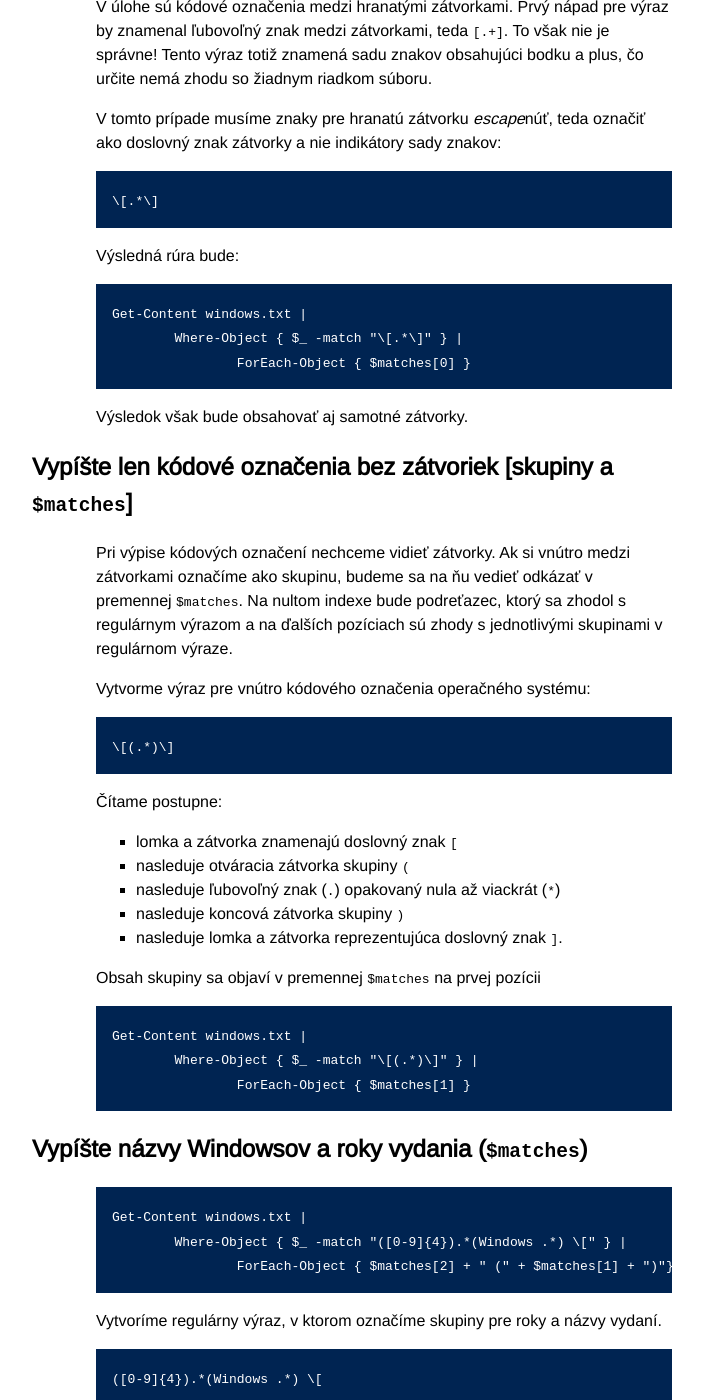
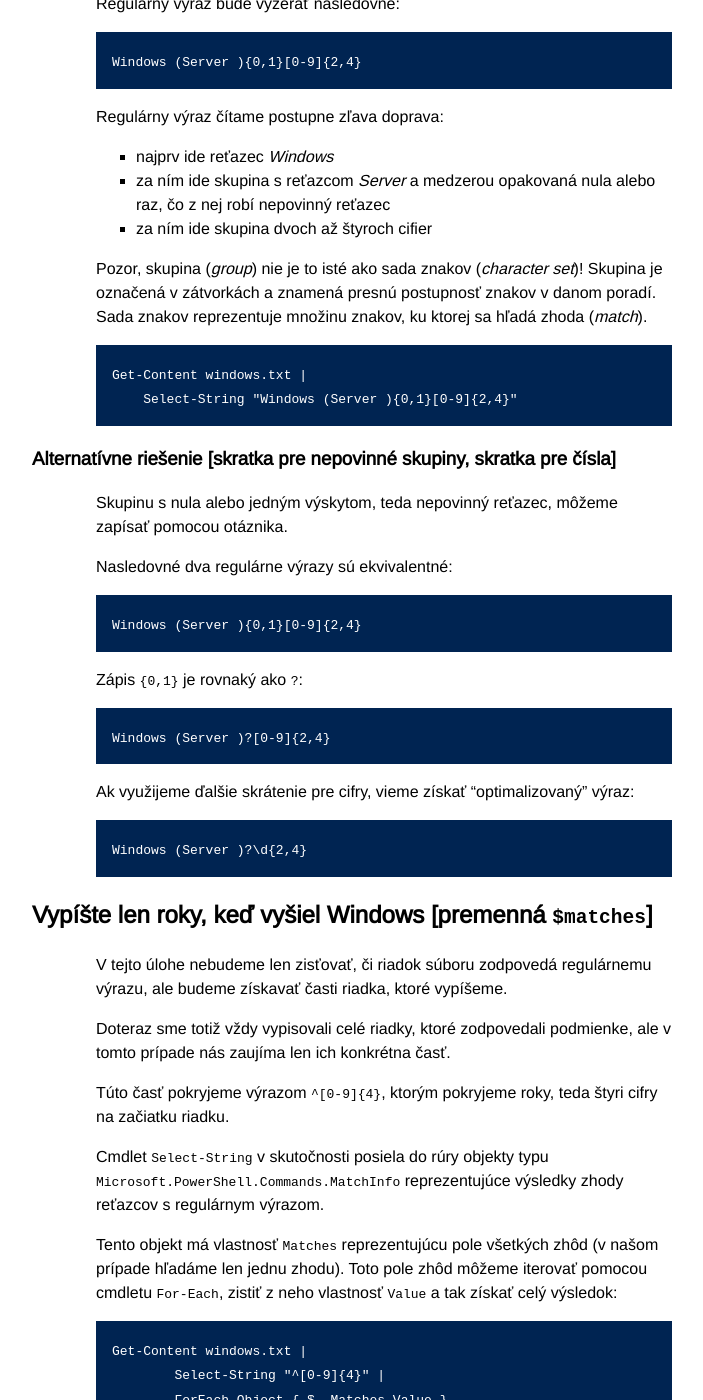
Before and after one commit to novotnyr/powershell-cvicebnica, a Jekyll site: the page built from regexp.markdown, in a window 1280 px wide and 1400 px high, scrolled down 6179 px. Shown: the whole window, without its empty margins (288-991 px from the left). Built offline with Jekyll 4.4.1, drawn with Linux system fonts in a browser that asks for light colours; some of the changed text lies outside the part shown.

Commit message:
Preformulovane priklady s regexpami

```diff
--- a/regexp.markdown
+++ b/regexp.markdown
@@ -11,7 +11,7 @@
 Regulárne výrazy však môžu obsahovať veľmi zložité predpisy pre vyhľadávanie, ktoré by sa inak muselo zložitým spôsobom programovať. Ide o situácie, keď chceme hľadať opakovania reťazcov, vyhľadávať so sadou povolených, či zakázaných znakov, alebo hľadať viacero podreťazcov súčasne.
 
 Ukážkové dáta
---------------
+-------------
 
 Predstavme si ukážkové dáta v súbore `windows.txt`.
 
@@ -33,7 +33,7 @@
 	2016-09-26 Windows Server 2016 [vNext] #win #win-nt #server
 
 Vypíšte vydania Windowsu vydané v roku 2015 [`Where-Object` a `match`]
-----------------------------------
+----------------------------------------------------------------------
 
 	Get-Content windows.txt | Select-String 2015
 
@@ -43,7 +43,7 @@
 
 
 Vypíšte vydania Windowsu vydané v roku 2015
----------------------
+-------------------------------------------
 
 	Select-String 2015 windows.txt
 
@@ -65,7 +65,7 @@
 </div>
 
 Vypíšte vydania Windowsu vydané v roku 2015 [bez názvov súborov a výskytov]
----------------------------------
+---------------------------------------------------------------------------
 
 	Get-Content windows.txt | Select-String 2015
 
@@ -73,7 +73,7 @@
 
 
 Vypíšte vydania Windowsu vydané v roku 2013
----------------------------------
+-------------------------------------------
 Nemôžeme hľadať jednoduchú zhodu cez `2012`, pretože by sme dostali aj *Windows Server 2012 R2* z roku 2013.
 
 Použime regulárny výraz ukotvený k začiatku riadku. Znak `^` predstavuje ukotvenie vyhľadávaného predpisu ku začiatku riadku.
@@ -81,7 +81,7 @@
 	Get-Content windows.txt | Select-String "^2013"
 
 Vypíšte serverovské edície
----------------------------------
+--------------------------
 
 Použime ukotvenie ku koncu riadku
 
@@ -92,36 +92,54 @@
 	Get-Content windows.txt | Select-String "Windows Server"
 
 Vypíšte systémy vydané v októbri [bodka ako zástupný znak]
-----------------------------------
+----------------------------------------------------------
 
-Hrubé riešenie použije bodku `.` ako zástupný symbol pre jeden znak. Použijeme štyri bodky pre štyri cifry v roku
+Hrubé riešenie použije bodku `.` ako zástupný symbol pre jeden znak. Použijeme štyri bodky pre štyri cifry v roku,
+čo zodpovedá regulárnemu výrazu `....-10`.
 
-	Get-Content windows.txt | Select-String "....-10"
+
+	Get-Content windows.txt |
+	    Select-String "....-10"
 
 Vypíšte systémy vydané v októbri [opakovania]
-----
+---------------------------------------------
 Opakovanie, kde je jasný presný počet, vyjadríme výrazom v zložených zátvorkách. Výraz `.{4}` znamená "ľubovoľný znak opakovaný štyrikrát".
 
-	Get-Content windows.txt | Select-String ".{4}-10"
+	Get-Content windows.txt |
+	    Select-String ".{4}-10"
 
 Vypíšte systémy v rokoch 2000-2009 [sady znakov]
-----------------------------------
+------------------------------------------------
 
 V hranatých zátvorkách môžeme vyjadriť sadu povolených znakov.
 
-	Get-Content windows.txt | Select-String "^200[0123456789]"
+	Get-Content windows.txt |
+	    Select-String "^200[0123456789]"
 
 Toto riešenie je však ťažkopádne, keď vieme používať rozsahy povolených znakov.
 
 Vypíšte systémy v rokoch 2000-2009 [rozsahy znakov]
-----------------------------------
+---------------------------------------------------
 
 V hranatých zátvorkách môžeme vyjadriť sadu povolených znakov. Výraz `[0-9]` reprezentuju znaky od nuly po deviatku.
 
-	Get-Content windows.txt | Select-String "^200[0-9]"
+	Get-Content windows.txt |
+	    Select-String "^200[0-9]"
+
+Vypíšte systémy v rokoch 2000-2009 [rozsahy znakov]
+---------------------------------------------------
+
+Regulárne výrazy často definujú skratky pre typické rozsahy znakov.
+Znak reprezentujúci cifru možno vyjadriť buď sadou `[0-9]` alebo
+skratkou `\d` (*d*ecimal).
+
+Výraz sa potom skráti na nasledovnú rúru:
+
+	Get-Content windows.txt |
+	    Select-String "^200\d"
 
 Vypíšte systémy, ktoré nemali číslo verzie v oficiálnom názve [negácia rozsahu znakov]
---------------------
+--------------------------------------------------------------------------------------
 
 Ak chceme použiť sadu *zakázaných* znakov, v hranatých zátvorkách je na prvom mieste strieška `^`.
 
@@ -131,85 +149,186 @@
 
 Výraz čítame ako "nie je povolená nula až deviatka a bodka".
 
-	Get-Content windows.txt | Select-String "Windows [^0-9.]"
+	Get-Content windows.txt |
+	    Select-String "Windows [^0-9.]"
 
 V úlohe sú dve nečakané situácie:
 
 *	strieška má v regulárnych výrazoch dva odlišné významy: znamená ukotvenie k začiatku riadku a zároveň reprezentuje negáciu pri sade znakov.
 *	bodka v sade znakov neznamená zástupný symbol pre ľubovoľný znak, ale doslovný znak bodky
 
+### Alternatívne riešenie [`\d`, `\D`]
+
+Regulárny výraz `[^0-9]` môžeme zapísať skrátením cez:
+
+    [^\d]
+
+To reprezentuje sadu znakov "nie cifry". Tento zápis možno ešte skrátiť na:
+
+    \D
+
+Reprezentuje to "nečíselný znak".
+
+	Get-Content windows.txt |
+	    Select-String "Windows \D"
+
 Vypíšte systémy, ktoré majú v názve číslo roku [rozsahy znakov s opakovaním]
-------------
+----------------------------------------------------------------------------
 
 Hľadáme systémy, ktoré majú v názve *Windows*, a chceme pokryť dvojciferné verzie (ako napr. 98), ale aj typické štvorciferné Windows 2000.
 
-	Get-Content windows.txt | Select-String "Windows [0-9]{2,4}"
+	Get-Content windows.txt |
+	    Select-String "Windows [0-9]{2,4}"
+
+### Alternatívne riešenie so sadou znakou [`\d`]
+
+Ak použijeme skratku pre znak reprezentujúci číslo (`\d`), cmdlet sa skráti:
+
+	Get-Content windows.txt |
+	    Select-String "Windows \d{2,4}"
+
 
 Vypíšte systémy, ktoré majú v názve číslo roku, ale neignorujme serverovské edície [rozsahy znakov s opakovaním, zástupný znak hviezdička]
-------------
-Hľadáme systémy, ktoré majú v názve *Windows*, a chceme pokryť dvojciferné verzie (ako napr. 98), ale aj typické štvorciferné Windows 2000. Zároveň potrebujeme pokryť situácie, kde medzi *Windows* a číslom verzie je nepovinný *Server*. To vyjadríme cez opakovanie ľubovoľného znaku, čo reprezentuje cez výraz `.*`.
+------------------------------------------------------------------------------------------------------------------------------------------
+Hľadáme systémy, ktoré majú v názve *Windows*, a chceme pokryť dvojciferné
+verzie (ako napr. 98), ale aj typické štvorciferné Windows 2000. Zároveň
+potrebujeme pokryť situácie, kde medzi *Windows* a číslom verzie je
+nepovinný *Server*. To vyjadríme cez opakovanie ľubovoľného znaku, čo
+reprezentuje cez výraz `.*`.
 
-	Get-Content windows.txt | Select-String "Windows.*[0-9]{2,4}"
+	Get-Content windows.txt |
+	    Select-String "Windows.*[0-9]{2,4}"
 
-Výraz znamená "hľadaj najprv *Windows*, za ním ľubovoľný znak opakovaný nula či viakrát a za ním idú dve alebo štyri čísla"
+Výraz znamená "hľadaj najprv *Windows*, za ním ľubovoľný znak opakovaný nula
+či viakrát a za ním idú dve alebo štyri čísla"
+
+### Alternatívne riešenie
+
+	Get-Content windows.txt |
+	    Select-String "Windows.*\d{2,4}"
+
 
 Vypíšte systémy, ktoré majú v názve číslo roku, ale neignorujme serverovské edície [skupiny, voliteľný reťazec]
-------------
+---------------------------------------------------------------------------------------------------------------
+
 Hľadáme systémy, ktoré majú v názve *Windows*, nasledovaný nepovinným serverom a číslom roku (či už dvojciferným alebo štvorciferným).
 
 Nepovinný reťazec môžeme označiť ako **skupinu znakov** opakovanú nula alebo raz. Skupiny ohraničujeme bežnými zátvorkami.
 
-	Get-Content windows.txt | Select-String "Windows (Server ){0,1}[0-9]{2,4}"
+Regulárny výraz bude vyzerať nasledovne:
+
+    Windows (Server ){0,1}[0-9]{2,4}
 
 Regulárny výraz čítame postupne zľava doprava:
 
-*	najprv ide *Windows*
+*	najprv ide reťazec *Windows*
 *	za ním ide skupina s reťazcom *Server* a medzerou opakovaná nula alebo raz, čo z nej robí nepovinný reťazec
 *	za ním ide skupina dvoch až štyroch cifier
 
-Pozor, skupina (*group*) nie je to isté ako sada znakov (*character set*). Skupina je označená v zátvorkách a znamená presnú postupnosť znakov v danom poradí. Sada znakov reprezentuje množinu znakov, ku ktorej sa hľadá zhoda (*match*).
+Pozor, skupina (*group*) nie je to isté ako sada znakov (*character set*)! Skupina je označená
+v zátvorkách a znamená presnú postupnosť znakov v danom poradí. Sada znakov reprezentuje množinu znakov,
+ku ktorej sa hľadá zhoda (*match*).
+
+	Get-Content windows.txt |
+	    Select-String "Windows (Server ){0,1}[0-9]{2,4}"
+
+### Alternatívne riešenie [skratka pre nepovinné skupiny, skratka pre čísla]
+
+Skupinu s nula alebo jedným výskytom, teda nepovinný reťazec, môžeme zapísať
+pomocou otáznika.
+
+Nasledovné dva regulárne výrazy sú ekvivalentné:
+
+    Windows (Server ){0,1}[0-9]{2,4}
+
+Zápis `{0,1}` je rovnaký ako `?`:
+
+    Windows (Server )?[0-9]{2,4}
+
+Ak využijeme ďalšie skrátenie pre cifry, vieme získať "optimalizovaný"
+výraz:
+
+    Windows (Server )?\d{2,4}
 
 Vypíšte len roky, keď vyšiel Windows [premenná `$matches`]
--------------------------------
-V tejto úlohe nebudeme len zisťovať, či riadok súboru zodpovedá regulárnemu výrazu, ale budeme získavať časti riadka, ktoré vypíšeme. Takéto situácie už však nedokážeme pokryť cmdletom `Select-String`. Na druhej strane však vieme využiť operátor `-match` a jeho pokročilé vlastnosti.
+----------------------------------------------------------
+V tejto úlohe nebudeme len zisťovať, či riadok súboru zodpovedá regulárnemu
+výrazu, ale budeme získavať časti riadka, ktoré vypíšeme.
 
-Powershell pošle výsledok zhody regulárneho výrazu so vstupom do špeciálnej premennej `$matches`, na ktorú sa môžeme odkázať v rúre. Premenná je typu pole, ktoré obsahuje na nultej pozícii podreťazec vyhovujúci regulárnemu výrazu.
+Doteraz sme totiž vždy vypisovali celé riadky, ktoré zodpovedali podmienke,
+ale v tomto prípade nás zaujíma len ich konkrétna časť.
 
-Výrazom `^[0-9]{4}` pokryjeme roky, teda štyri cifry na začiatku riadku. Rok na každom riadku sa objaví na nultom prvku premennej `$matches`, a pristúpime k nemu cez `$matches[0]`.
+Túto časť pokryjeme výrazom `^[0-9]{4}`, ktorým pokryjeme roky, teda štyri
+cifry na začiatku riadku.
 
-	Get-Content windows.txt |
-		Where-Object { $_ -match "^[0-9]{4}" } |
-			ForEach-Object { $matches[0] }
+Cmdlet `Select-String` v skutočnosti posiela do rúry objekty typu
+`Microsoft.PowerShell.Commands.MatchInfo` reprezentujúce výsledky
+zhody reťazcov s regulárnym výrazom.
 
-<div markdown="1" class="alternative-solution">
-V Powershelli 3.0 a novšom možno použiť aj vylepšený cmdlet `Select-String`, i keď s ťažkopádnejšou syntaxou.
+Tento objekt má vlastnosť `Matches` reprezentujúcu pole všetkých zhôd
+(v našom prípade hľadáme len jednu zhodu). Toto pole zhôd môžeme
+iterovať pomocou cmdletu `For-Each`, zistiť z neho vlastnosť `Value`
+a tak získať celý výsledok:
 
 	Get-Content windows.txt |
 		Select-String "^[0-9]{4}" |
-			ForEach-Object { $_.matches.groups[0].value }
+            ForEach-Object { $_.Matches.Value }
 
-V tomto prípade sa každý vyhovujúci riadok pretaví do objektu `MatchInfo`, kde z vlastnosti `matches.groups` na nultej pozícii vytiahneme príslušný vyhovujúci podreťazec.
-</div>
+Pozn.: hoci by sa zdalo, že výsledok získame cez `Select-Object`,
+nesmieme zabúdať, že tento cmdlet nepodporuje prístup k vnoreným vlastnostiam.
+
+### Alternatívne riešenie
+
+K vnoreným hodnotám môžeme pristúpiť aj dvojkombináciou `For-Each`:
+
+    Select-String "^\d{4}" | % Matches | % Value
+
+### Alternatívne riešenie
+
+Powershell dokáže poslať výsledok zhody regulárneho výrazu so vstupom do
+špeciálnej premennej `$matches`, na ktorú sa môžeme odkázať v rúre. Premenná je
+typu pole, ktoré obsahuje na nultej pozícii podreťazec vyhovujúci regulárnemu
+výrazu.
+
+Rok na každom riadku sa objaví na nultom prvku premennej `$matches`, a
+pristúpime k nemu cez `$matches[0]`.
+
+	Get-Content windows.txt |
+		Where-Object { $_ -match "^\d{4}" } |
+			ForEach-Object { $matches[0] }
 
 Vypíšte len kódové označenia [escape a `$matches`]
----------------------------------
-V úlohe sú kódové označenia medzi hranatými zátvorkami. Prvý nápad pre výraz by znamenal ľubovoľný znak medzi zátvorkami, teda `[.+]`. To však nie je správne! Tento výraz totiž znamená sadu znakov obsahujúci bodku a plus, čo určite nemá zhodu so žiadnym riadkom súboru.
+--------------------------------------------------
 
-V tomto prípade musíme znaky pre hranatú zátvorku *escape*núť, teda označiť ako doslovný znak zátvorky a nie indikátory sady znakov:
+V úlohe sú kódové označenia medzi hranatými zátvorkami. Prvý nápad pre výraz by
+znamenal ľubovoľný znak medzi zátvorkami, teda `[.+]`. To však nie je správne!
+Tento výraz totiž znamená sadu znakov obsahujúci bodku a plus, čo určite nemá
+zhodu so žiadnym riadkom súboru.
+
+V tomto prípade musíme znaky pre hranatú zátvorku *escape*núť, teda označiť ako
+doslovný znak zátvorky a nie indikátory sady znakov:
 
 	\[.*\]
 
 Výsledná rúra bude:
 
+    Get-Content windows.txt |
+        Select-String "\[.*\]" |
+            ForEach-Object { $_.Matches.Value }
+
+Výsledok však bude obsahovať aj samotné zátvorky.
+
+### Alternatívne riešenie
+
 	Get-Content windows.txt |
 		Where-Object { $_ -match "\[.*\]" } |
 			ForEach-Object { $matches[0] }
 
-Výsledok však bude obsahovať aj samotné zátvorky.
+Vypíšte len kódové označenia bez zátvoriek [skupiny a `$matches`]
+-----------------------------------------------------------------
 
-Vypíšte len kódové označenia bez zátvoriek [skupiny a `$matches`]
----------------------------------
-Pri výpise kódových označení nechceme vidieť zátvorky. Ak si vnútro medzi zátvorkami označíme ako skupinu, budeme sa na ňu vedieť odkázať v premennej `$matches`. Na nultom indexe bude podreťazec, ktorý sa zhodol s regulárnym výrazom a na ďalších pozíciach sú zhody s jednotlivými skupinami v regulárnom výraze.
+Pri výpise kódových označení nechceme vidieť zátvorky. Ak si vnútro medzi
+zátvorkami označíme ako skupinu, získame možnosť získať jeho obsah.
 
 Vytvorme výraz pre vnútro kódového označenia operačného systému:
 
@@ -223,14 +342,34 @@
 *	nasleduje koncová zátvorka skupiny `)`
 *	nasleduje lomka a zátvorka reprezentujúca doslovný znak `]`.
 
-Obsah skupiny sa objaví v premennej `$matches` na prvej pozícii
+Výraz použijeme nasledovne:
+
+    Get-Content windows.txt |
+        Select-String "\[.*\]" |
+            ForEach-Object { $_.Matches.Groups[1].Value }
+
+Vlastnosť `Groups` reprezentuje pole skupín, ktoré sa naplnili pri
+nájdení zhody. V úspešnom prípade bude mať toto pole dva prvky. Na nultej
+pozícii sa nachádza celý reťazec, ktorý sa zhodol s regulárnym výrazom, a
+na ďalších pozíciach sú zhody s jednotlivými skupinami v regulárnom
+výraze.
+
+    Get-Content windows.txt |
+        Select-String "\[(.*)\]" |
+            ForEach-Object { $matches[0] }
+
+### Alternatívne riešenie
+
+Ak používame `Where-Object` a operátor `-match`, prvá skupina sa objaví
+v premennej `$matches[1]` na prvej pozícii. Nultá skupina, reprezentujúca
+podreťazec, ktorý sa zhodol s regulárnym výrazom, je v premennej `$matches[0]`.
 
 	Get-Content windows.txt |
 		Where-Object { $_ -match "\[(.*)\]" } |
 			ForEach-Object { $matches[1] }
 
 Vypíšte názvy Windowsov a roky vydania (`$matches`)
----
+---------------------------------------------------
 
 	Get-Content windows.txt |
 		Where-Object { $_ -match "([0-9]{4}).*(Windows .*) \[" } |
```
Also changed, not shown: other parts of regexp.markdown (+1 -1 lines).
